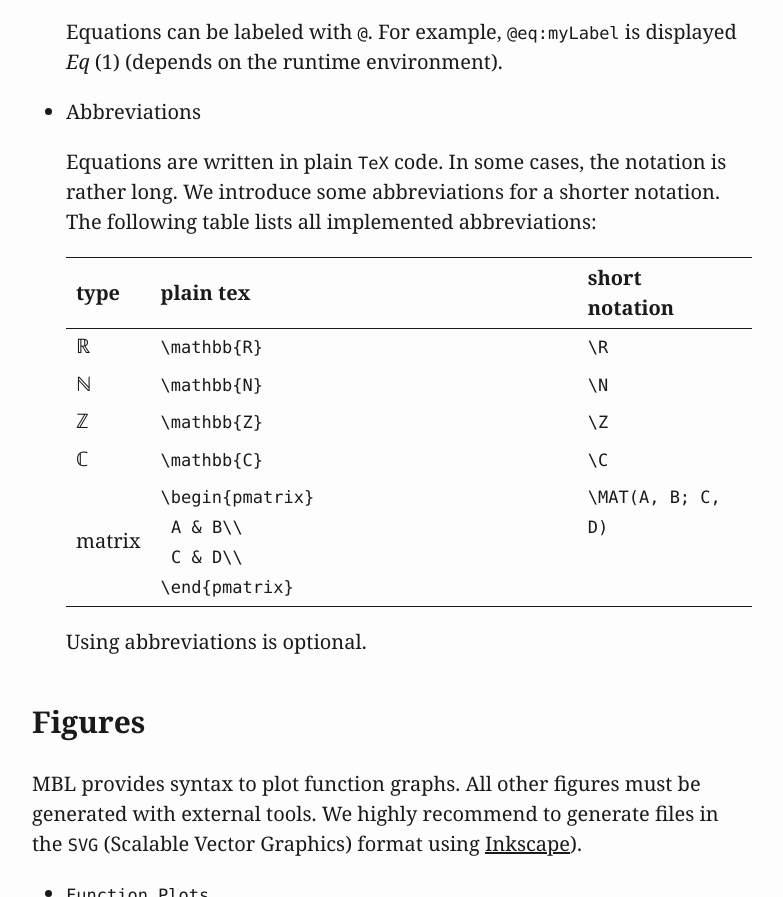
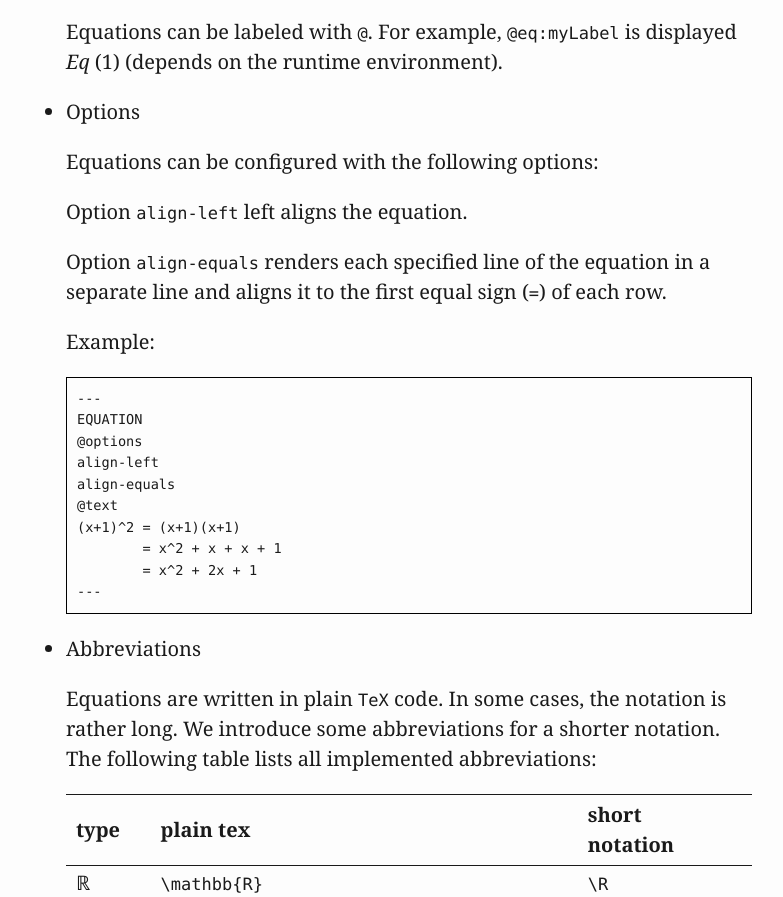
Before and after one commit to mathebuddy/mathebuddy-compiler, a website: page mbl.html in a window 1280 px wide. Shown: the part 7592-8489 px from the top of the page, without its empty margins (248-1031 px from the left). Drawn offline with Linux system fonts and the light colour scheme.

Commit message:
Update mbl.html

```diff
--- a/mbl.html
+++ b/mbl.html
@@ -641,6 +641,23 @@ a^2 + b^2 = c^2
 <p>Equations can be labeled with <code>@</code>. For example,
 <code>@eq:myLabel</code> is displayed <span class="math inline"><em>E</em><em>q</em> (1)</span> (depends on the
 runtime environment).</p></li>
+<li><p>Options</p>
+<p>Equations can be configured with the following options:</p>
+<p>Option <code>align-left</code> left aligns the equation.</p>
+<p>Option <code>align-equals</code> renders each specified line of the
+equation in a separate line and aligns it to the first equal sign
+(<code>=</code>) of each row.</p>
+<p>Example:</p>
+<pre><code>---
+EQUATION
+@options
+align-left
+align-equals
+@text
+(x+1)^2 = (x+1)(x+1)
+        = x^2 + x + x + 1
+        = x^2 + 2x + 1
+---</code></pre></li>
 <li><p>Abbreviations</p>
 <p>Equations are written in plain <code>TeX</code> code. In some cases,
 the notation is rather long. We introduce some abbreviations for a
```
